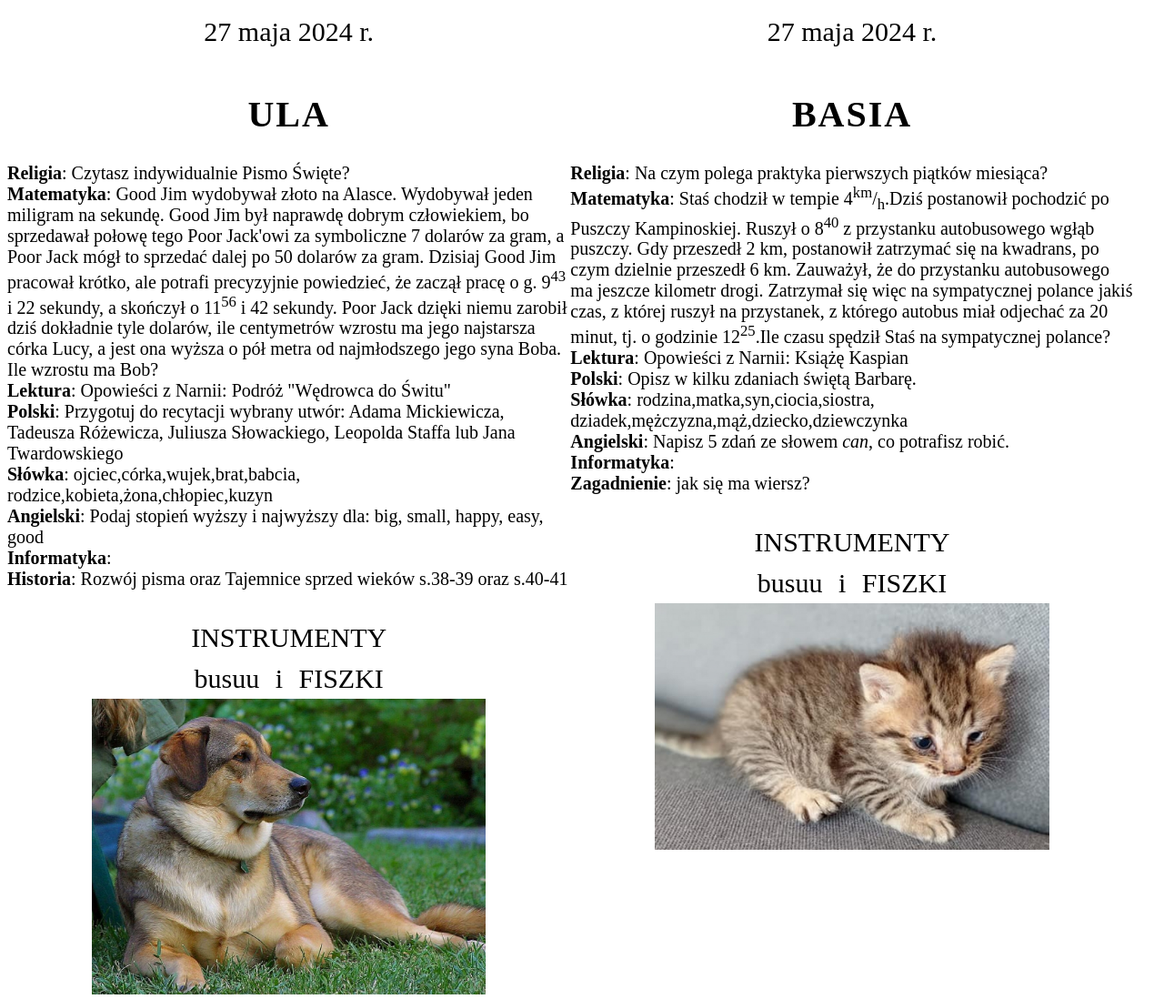
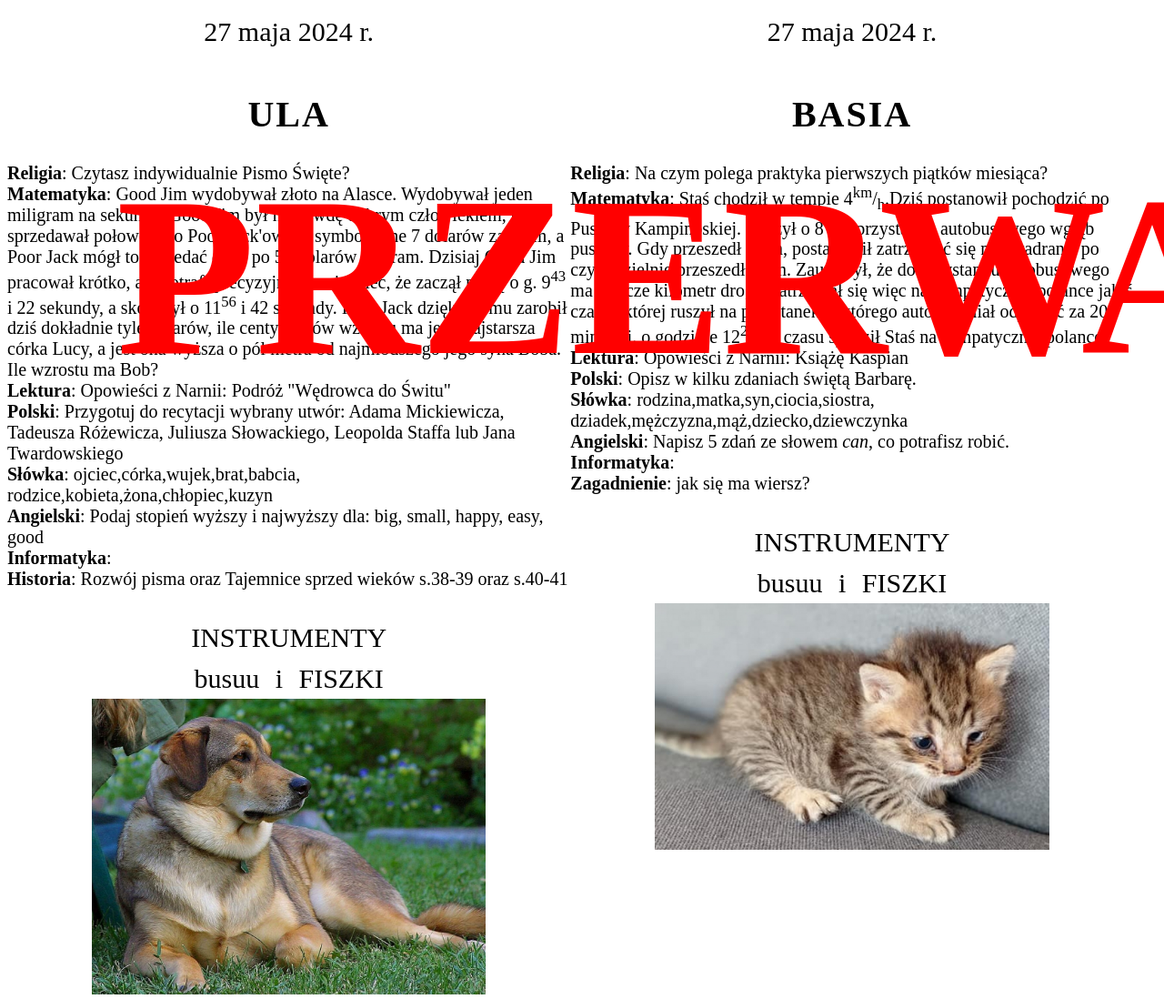
Before and after one commit to mmarekm/nauka, a plain HTML site: page index.html in a window 1280 px wide. Shown: the whole page at 91% size. Drawn offline with Linux system fonts and the light colour scheme.

Commit message:
27.5przerwa

```diff
--- a/dziennik.js
+++ b/dziennik.js
@@ -134,4 +134,5 @@ function wyswietl()
 	$("#obrazekUla").html('<img src="img/6.jpg" width="70%" />');
 	$("#obrazekBasia").html('<img src="img/4.jpg" width="70%" />');
 	//$("#ekstra").html('<span style="color: blue;">I</span><span style="color: lime;">M</span><span style="color: red;">I</span><span style="color: yellow;">E</span><span style="color: tan;">N</span><span style="color: brown;">I</span><span style="color: forestgreen;">N</span><span style="color: cyan;">Y</span><br/><span style="color: gold;">U</span><span style="color: maroon;">L</span><span style="color: indigo;">I</span>');
+	$("#ekstra").html('PRZERWA');
 }
--- a/style.css
+++ b/style.css
@@ -5,7 +5,12 @@ body
 #ekstra
 {
 	text-align: center;
-	font-size: 50px;
+	font-size: 250px;
+	position: fixed;
+	left: 10%;
+	top: 20%;
+	font-weight: 700;
+	color: red;
 }
 .ramka
 {
```
